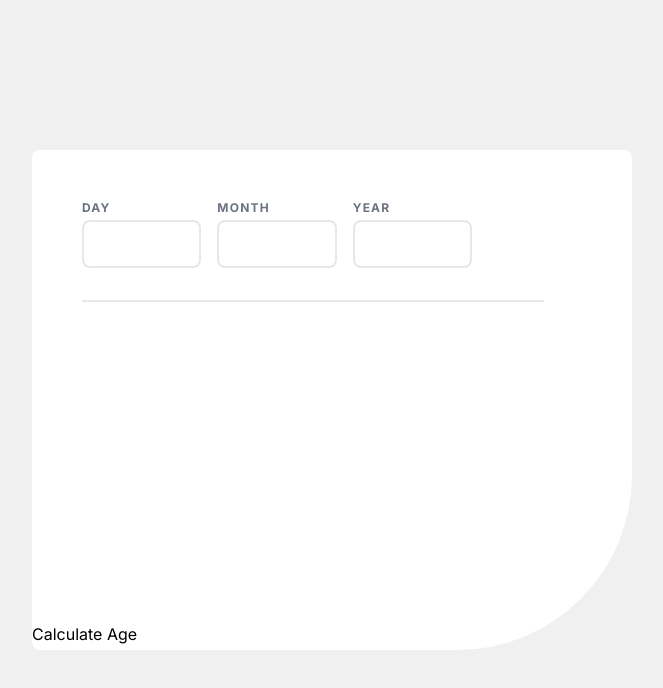
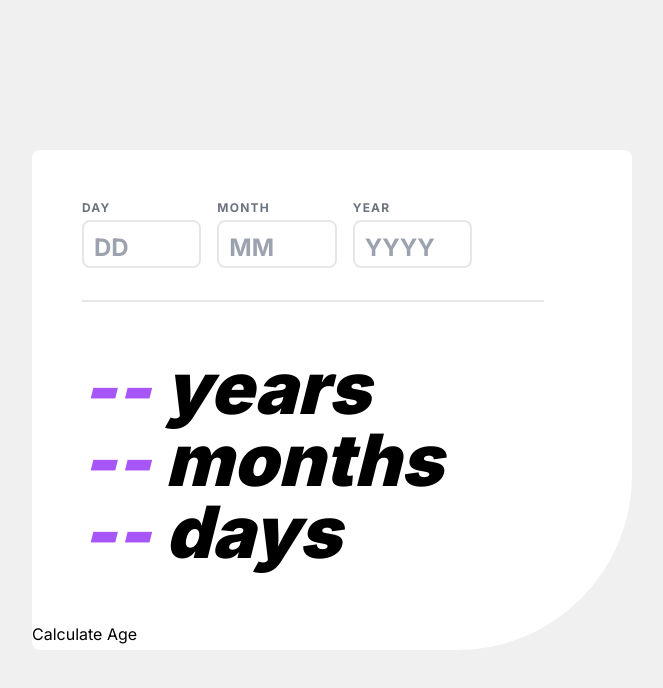
Before and after one commit to IsaacATetteh/Age-Calculator, a Next.js app: page / in a window 1280 px wide. Shown: the top 688 px of the page, without its empty margins (308-971 px from the left). Built offline with nearby package versions, Linux system fonts and the light colour scheme.

Commit message:
Proper formatting

```diff
--- a/app/page.jsx
+++ b/app/page.jsx
@@ -3,9 +3,9 @@ import Image from "next/image";
 import { useState } from "react";
 
 export default function Home() {
-  const [day, setDay] = useState(null);
-  const [month, setMonth] = useState(null);
-  const [age, setAge] = useState(null);
+  const [day, setDay] = useState("--");
+  const [month, setMonth] = useState("--");
+  const [age, setAge] = useState("--");
 
   function calculateAge() {
     // get the days from the inputs
@@ -49,9 +49,10 @@ export default function Home() {
               <p className="tracking-widest text-xs text-gray-500 pb-1">DAY</p>
             </label>
             <input
-              className="textarea1 w-full h-12 text-lg font-bold border-grey border-2 resize-none rounded-lg pt-[6.5px] pl-[10px]"
+              className="textarea1 w-full h-12 text-2xl font-bold border-grey border-2 resize-none rounded-lg pt-[6.5px] pl-[10px]"
               type="number"
               id="dayInput"
+              placeholder="DD"
             />
           </div>
           <div>
@@ -61,9 +62,10 @@ export default function Home() {
               </p>
             </label>
             <input
-              className="textarea1 w-full h-12 text-lg font-bold border-grey border-2 resize-none rounded-lg pt-[6.5px] pl-[10px]"
+              className="textarea1 w-full h-12 text-2xl font-bold border-grey border-2 resize-none rounded-lg pt-[6.5px] pl-[10px]"
               type="number"
               id="monthInput"
+              placeholder="MM"
             />
           </div>
           <div>
@@ -71,9 +73,10 @@ export default function Home() {
               <p className="tracking-widest text-xs text-gray-500 pb-1">YEAR</p>
             </label>
             <input
-              className="textarea1 w-full h-12 text-lg font-bold border-grey border-2 resize-none rounded-lg pt-[6.5px] pl-[10px]"
-              type="number"
+              className="textarea1 w-full h-12 text-2xl font-bold border-grey border-2 resize-none rounded-lg pt-[6.5px] pl-[10px]"
+              type=""
               id="yearInput"
+              placeholder="YYYY"
             />
           </div>
         </div>
```
